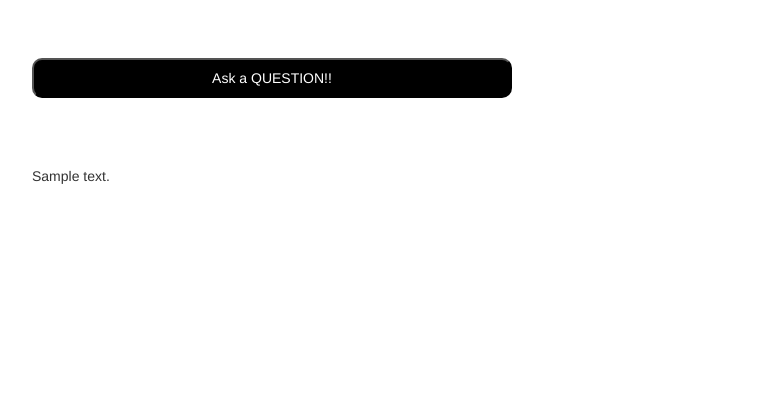
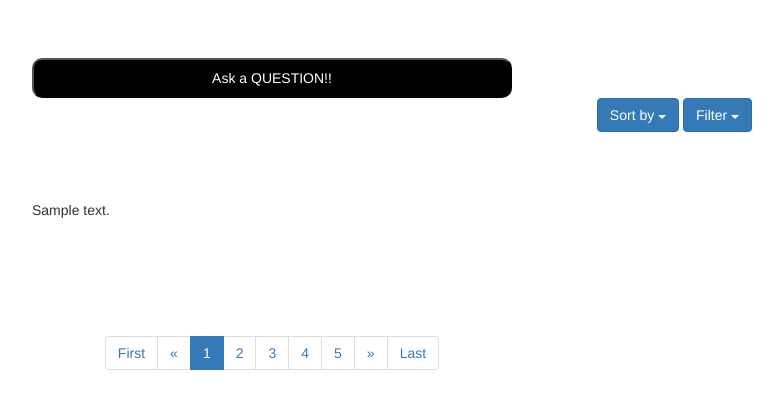
Before and after one commit to Satyamjay/repairmyship, a Django app: template authentication/templates/home.html in a window 1280 px wide. Shown: the part 52-461 px from the top of the page, without its empty margins (368-1151 px from the left). Run offline with Django 3.2, Linux system fonts and the light colour scheme; tables that the repository leaves empty hold one stand-in row (values such as "Sample post"); the template is opened without the code that fills it: values that come from a table or form of the project are taken from there, most other values are stand-ins (such as "Sample title", 1, 10 or a date in 2020); some libraries are stand-ins or nearby versions.

Commit message:
added css and home.html

```diff
--- a/authentication/static/css/default.css
+++ b/authentication/static/css/default.css
@@ -78,3 +78,11 @@ img.right {
 .content-heading{
 	text-align: center;
 }
+
+.dropdown{
+    display: inline;
+}
+
+.sort {
+    text-align: right;
+}
--- a/authentication/templates/home.html
+++ b/authentication/templates/home.html
@@ -7,6 +7,32 @@
     <div class="content-heading">
         <button type="button" id="btnask">Ask a QUESTION!!</button>
     </div>
+
+
+    <div class="sort">
+          <div class="dropdown" id="btnSort">
+            <button class="btn btn-primary dropdown-toggle" type="button" data-toggle="dropdown">Sort by
+            <span class="caret"></span></button>
+            <ul class="dropdown-menu">
+              <li><a href="#">HTML</a></li>
+              <li><a href="#">CSS</a></li>
+              <li><a href="#">JavaScript</a></li>
+            </ul>
+          </div>
+          <div class="dropdown" id="btnFilter">
+             <button class="btn btn-primary dropdown-toggle" type="button" data-toggle="dropdown">Filter
+             <span class="caret"></span></button>
+             <ul class="dropdown-menu">
+               <li><a href="#"></a>Parent-Child</li>
+               <li><a href="#">CSS</a>Husband-Wife</li>
+               <li><a href="#">GF-BF</a></li>
+               <li><a href="#">Friends</a></li>
+               <li><a href="#">Siblings</a></li>
+               <li><a href="#">Other</a></li>
+             </ul>
+          </div>
+    </div>
+
     <!-- start content -->
 	<div id="content">
         {% for question in questions %}
@@ -15,8 +41,45 @@
             </div>
         {% endfor %}
 
-	 </div>
-        <!-- end content -->
+	</div>
+    <!-- end content -->
+
+    <!--Pagination -->
+    <nav aria-label="pagination example" style="text-align: center;">
+        <ul class="pagination pagination-circle pg-blue mb-0">
+
+            <!--First-->
+            <li class="page-item"><a class="page-link" href="home.html/page-1">First</a></li>
+
+            <!--Arrow left-->
+            <li class="page-item">
+                <a class="page-link" aria-label="Previous" href="/home/page-{{ current_page|add:"-1" }}">
+                    <span aria-hidden="true">&laquo;</span>
+                    <span class="sr-only">Previous</span>
+                </a>
+            </li>
+
+            <!--Numbers-->
+            <li class="page-item active"><a class="page-link" href="/home/page-{{ current_page }}">{{ current_page }}</a></li>
+            <li class="page-item"><a class="page-link" href="/home/page-{{ current_page|add:"1" }}">{{ current_page|add:"1" }}</a></li>
+            <li class="page-item"><a class="page-link" href="/home/page-{{ current_page|add:"2" }}">{{ current_page|add:"2" }}</a></li>
+            <li class="page-item"><a class="page-link" href="/home/page-{{ current_page|add:"3" }}">{{ current_page|add:"3" }}</a></li>
+            <li class="page-item"><a class="page-link" href="/home/page-{{ current_page|add:"4" }}">{{ current_page|add:"4" }}</a></li>
+
+            <!--Arrow right-->
+            <li class="page-item">
+                <a class="page-link" aria-label="Next" href="/home/page-{{ current_page|add:"1" }}">
+                    <span aria-hidden="true">&raquo;</span>
+                    <span class="sr-only">Next</span>
+                </a>
+            </li>
+
+            <!--Last-->
+            <li class="page-item"><a class="page-link">Last</a></li>
+
+        </ul>
+    </nav>
+
 </div>
 	<!-- end page -->
 {% endblock %}
--- a/authentication/views.py
+++ b/authentication/views.py
@@ -46,7 +46,9 @@ def home(request, page_number=1):
             raise Http404()
         max_questions_in_one_page = 2
         mystring = ''
+        if page_number < 1:
+            return redirect(home)
         questions = Question.objects.all()[(page_number-1):(page_number+max_questions_in_one_page-1)]
-        return render(request, 'home.html', context={'questions': questions, 'login_or_logout': 'Logout'})
+        return render(request, 'home.html', context={'questions': questions, 'login_or_logout': 'Logout', 'current_page': page_number})
     else:
         return redirect(login)
```
